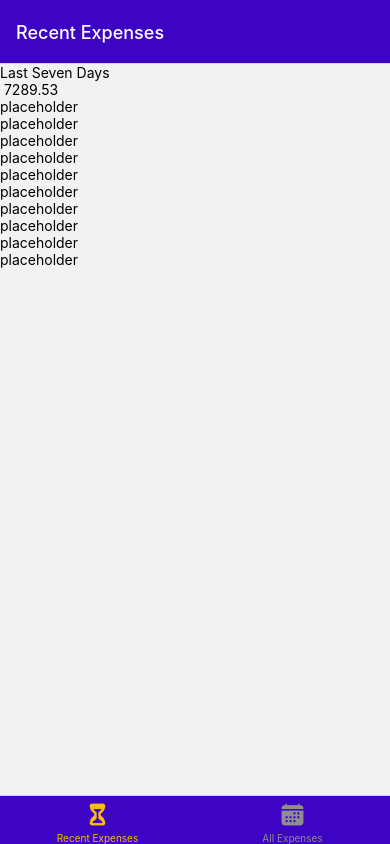
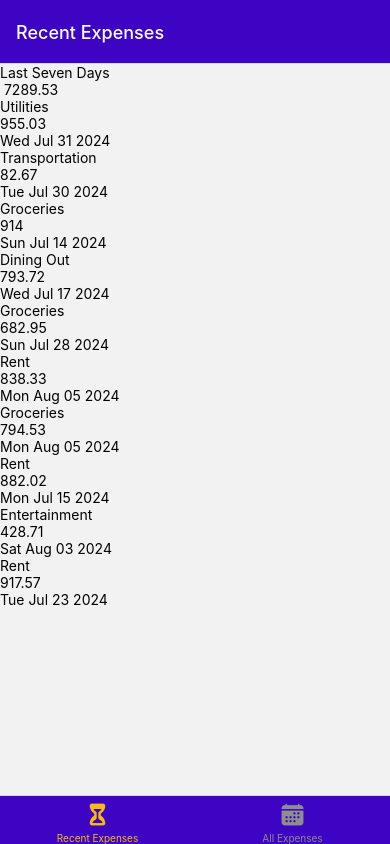
Before and after one commit to amourreux/rn-expo-expense-tracker-app, a React Native app: screen / in a window 390 px wide. Built offline with nearby package versions, Linux system fonts and the light colour scheme.

Commit message:
feat: add expense list item component

```diff
--- a/src/components/Expenses/ExpensesList.tsx
+++ b/src/components/Expenses/ExpensesList.tsx
@@ -1,4 +1,5 @@
-import { FlatList, Text, View } from "react-native";
+import { FlatList, View } from "react-native";
+import ExpensesListItem from "./ExpensesListItem";
 
 const ExpensesList = ({ expenses }) => {
   return (
@@ -6,7 +7,7 @@ const ExpensesList = ({ expenses }) => {
       <FlatList
         data={expenses}
         keyExtractor={(item) => item.id}
-        renderItem={() => <Text>placeholder</Text>}
+        renderItem={({ item }) => <ExpensesListItem expense={item} />}
       />
     </View>
   );
--- /dev/null
+++ b/src/components/Expenses/ExpensesListItem.tsx
@@ -0,0 +1,18 @@
+import { ExpenseModel } from "@/src/model";
+import { Text, View } from "react-native";
+
+export interface ExpensesListItemProps {
+  expense: ExpenseModel;
+}
+
+const ExpensesListItem = ({ expense }: ExpensesListItemProps) => {
+  return (
+    <View>
+      <Text>{expense.title}</Text>
+      <Text>{expense.amount}</Text>
+      <Text>{expense.date.toDateString()}</Text>
+    </View>
+  );
+};
+
+export default ExpensesListItem;
```
